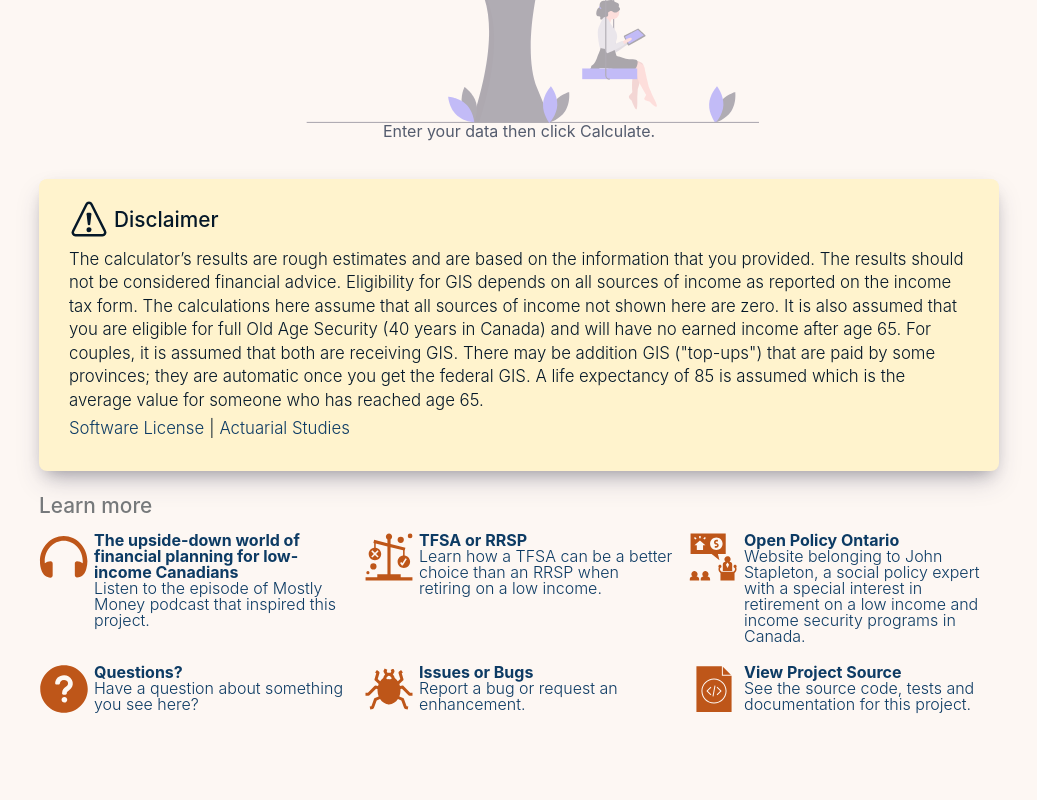
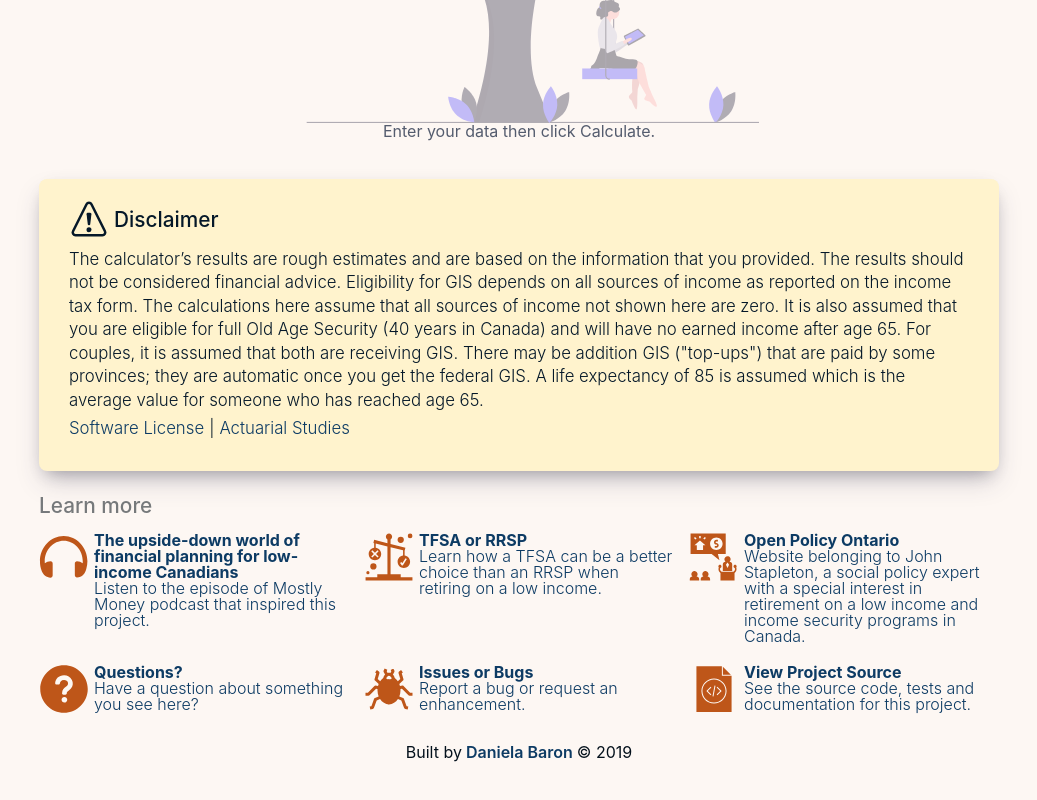
Before and after one commit to danielabar/can-rrsp-cashout, a React (Create React App) app: page / in a window 1280 px wide. Shown: the part 877-1677 px from the top of the page, without its empty margins (121-1158 px from the left). Before the commit the page ends 1651 px from the top, so only its background shows below. Built offline with nearby package versions, Linux system fonts and the light colour scheme.

Commit message:
[#51] add developer section at the very bottom

```diff
--- a/src/App.js
+++ b/src/App.js
@@ -8,6 +8,7 @@ import Scenarios from './components/scenarios/scenarios';
 import Disclaimer from './components/disclaimer/disclaimer';
 import Tax from './components/tax/tax';
 import Links from './components/links/links';
+import Developer from './components/developer/developer';
 import { run } from './lib/scenario-runner';
 import config from './config';
 
@@ -49,6 +50,7 @@ function App() {
       {scenariosHelper()}
       <Disclaimer />
       <Links learnMoreLinks={config.LEARN_MORE_LINKS} />
+      <Developer />
     </div>
   );
 }
--- /dev/null
+++ b/src/components/developer/developer.css
@@ -0,0 +1,12 @@
+.developer {
+  margin-top: 30px;
+  text-align: center;
+}
+
+.developer--link {
+  color: var(--brand-darken-21);
+  display: inline-block;
+  font-weight: 600;
+  margin: 0 4px;
+  text-decoration: none;
+}
--- /dev/null
+++ b/src/components/developer/developer.js
@@ -0,0 +1,18 @@
+import React from 'react';
+import './developer.css';
+
+function Developer() {
+  return (
+    <section className="developer">
+      <h5 className="developer--header">
+        Built by
+        <a href="https://github.com/danielabar" className="developer--link">
+          Daniela Baron
+        </a>
+        &copy; 2019
+      </h5>
+    </section>
+  );
+}
+
+export default Developer;
```
